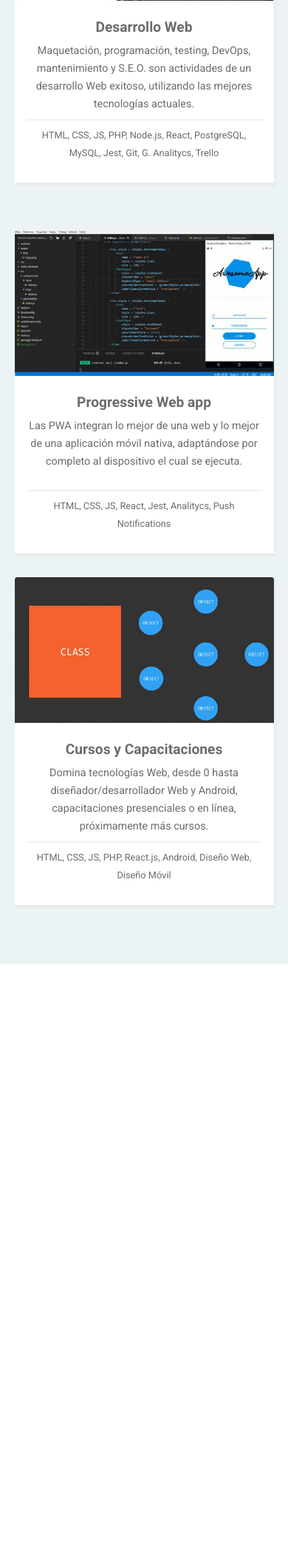
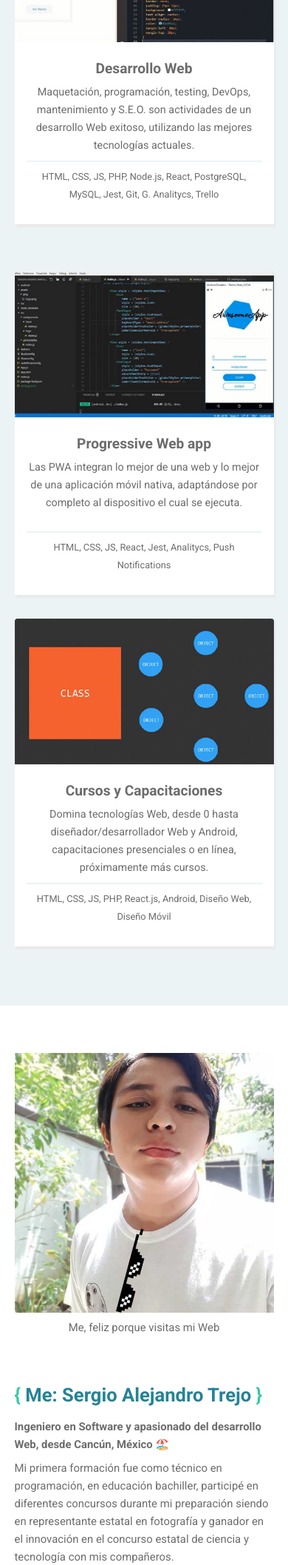
Before and after one commit to TrejoCode/web, a PHP site: page / in a window 390 px wide. Shown: the part 2289-4404 px from the top of the page at 74% size. Before the commit the page ends 3592 px from the top, so only its background shows below. Run offline with PHP 8.4, Linux system fonts and the light colour scheme.

Commit message:
Implementación de acerca de mi.

```diff
--- a/app/sass/pages/_home.scss
+++ b/app/sass/pages/_home.scss
@@ -16,7 +16,7 @@
     .banner .right {
         width: 50%;
         img {
-            max-width: 350px;
+            max-width: 400px;
         }
     }
 
@@ -82,6 +82,30 @@
         }
     }
 
+    .about {
+        background-color: $white;
+    }
+
+    .about .left {
+        width: 40%;
+    }
+
+    .about .left .me-picture {
+        margin-bottom: $paddingLarge;
+    }
+
+    .about .left img {
+        height: 400px;
+        padding-right: $paddingNormal;
+    }
+
+    .about .right {
+        width: 60%;
+        p {
+            padding: 0 $paddingNormal;
+        }
+    }
+
 }
 
 @media screen and (max-width: 992px) {
@@ -114,6 +138,16 @@
                 width: 100%;
                 margin-bottom: $paddingLarge;
             }
+        }
+
+        .about .right {
+            p { padding: 0; }
+        }
+
+        .about .left img {
+            width: 85%;
+            height: auto;
+            padding-right: 0;
         }
 
     }
@@ -154,6 +188,25 @@
             .card-head img { width: 100%; }
 
         }
+
+        .about .left {
+            width: 100%;
+            .me-picture{
+                margin-bottom: 0;
+                .responsive-img { justify-content: center; align-items: center; }
+            }
+        }
+
+        .about .right {
+            width: 100%;
+            p { padding: 0; }
+        }
+
+        .about .left img {
+            width: 100%;
+            height: auto;
+        }
+
     }
 }
 
--- a/index.html
+++ b/index.html
@@ -84,7 +84,7 @@
                         </div>
                         <div class="right">
                             <div class="reponsive-img justify-center align-center">
-                                <img src="./app/img/banner.png" alt="Flat devices" title="Flat devices" />
+                                <img src="./app/img/banner-devices.png" alt="Flat devices" title="Flat devices" />
                             </div>
                         </div>
                     </div>
@@ -136,7 +136,7 @@
                             <p>
                                 Pruebas funcionales, paso a paso, de usuarios, una vez garantizado el correcto funcionamiento se publicará tu proyecto.
                             </p>
-                            <div class="white-space-8"></div>
+                            <div class="white-space-64"></div>
                         </div>
                         <div class="right column">
                             <div class="white-space-64"></div>
@@ -255,6 +255,75 @@
                     </div>
                 </div>
                 <!-- End Services -->
+
+                <!-- About me -->
+                <div class="about justify-center">
+                    <div class="container row-responsive">
+                        <div class="left column">
+                            <div class="white-space-64"></div>
+                            <div class="me-picture">
+                                <div class="responsive-img column">
+                                    <img src="./app/img/me.jpg" alt="trejocode perfil" title="trejocode perfil" />
+                                    <div class="white-space-8"></div>
+                                    <p class="text-center">
+                                        Me, feliz porque visitas mi Web
+                                    </p>
+                                </div>
+                            </div>
+                        </div>
+                        <div class="right column">
+                            <div class="white-space-64"></div>
+                            <h2 class="color-darkAqua">
+                                <span class="color-aqua weight-bold">{</span> Me: Sergio Alejandro Trejo <span class="color-aqua weight-bold">}</span>
+                            </h2>
+                            <div class="white-space-16"></div>
+                            <p>
+                                <b>Ingeniero en Software y apasionado del desarrollo Web, desde Cancún, México 🏖️</b>
+                            </p>
+                            <div class="white-space-8"></div>
+                            <p>
+                                Mi primera formación fue como técnico en programación, en educación bachiller, participé en diferentes concursos durante mi preparación siendo en representante estatal en fotografía y ganador en el innovación en el concurso estatal de ciencia y tecnología con mis compañeros.
+                            </p>
+                            <div class="white-space-8"></div>
+                            <p>
+                                Cursé en la Universidad Politécnica de Quintana Roo la Ingeniería en Software en la generación 2015 - 2018, durante mi formación adquirí conocimiento en desarrollo Web, aplicaciones móviles, sistemas operativos y desarrollo de Software en general, mi proyecto de titulación:
+                                <b><a href="http://new.upqroo.edu.mx/" target="_blank">new.upqroo.com</a></b>, sitio Web de la Universidad.
+                            </p>
+                            <div class="white-space-16"></div>
+                            <p>
+                                <span class="color-aqua weight-bold">{</span><b> Empleos </b><span class="color-aqua weight-bold">}</span>
+                            </p>
+                            <div class="white-space-8"></div>
+                            <p>
+                                - Desarrollador Frontend medio tiempo en
+                                <b><a rel="nofollow" target="_blank" href="https://www.chicleypegacreativo.com/">Chicle y Pega - Estudio Creativo</a></b>
+                            </p>
+                            <p>
+                                - Gestor de contenido Web WordPress medio tiempo en
+                                <b><a rel="nofollow" target="_blank" href="http://www.ocho32.com/">Ocho32</a></b>
+                            </p>
+                            <p>
+                                - <b>ACTUAL</b> Desarrollador Web tiempo completo en
+                                <b><a rel="nofollow" target="_blank" href="http://www.dwitmexico.com/">Dwit México</a></b>
+                            </p>
+                            <div class="white-space-16"></div>
+                            <p>
+                                <span class="color-aqua weight-bold">{</span><b> Freelance </b><span class="color-aqua weight-bold">}</span>
+                            </p>
+                            <div class="white-space-8"></div>
+                            <p>
+                                - Desarrollo de aplicaciones Android: OrtoControl y Bomberos App (Aplicaciones privadas), para Brasil y Colombia
+                            </p>
+                            <p>
+                                - Desarrollador Web:
+                                <b><a rel="nofollow" target="_blank" href="http://www.em-sistemas.net/">EM-Sistemas</a></b>
+                            </p>
+                            <div class="white-space-64"></div>
+                        </div>
+                    </div>
+                </div>
+                <!-- End About Me -->
+
             </div>
         </div>
     </div>
```
Also changed, not shown: app/css/style.min.css, app/img/banner-devices.png (added), app/img/me.jpg (added), 1 other file.
